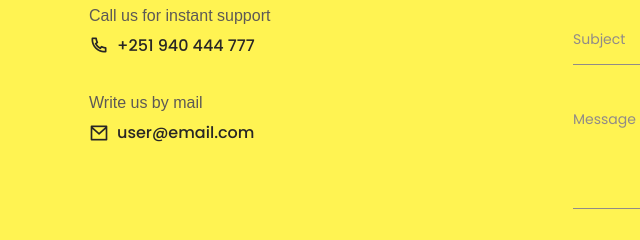
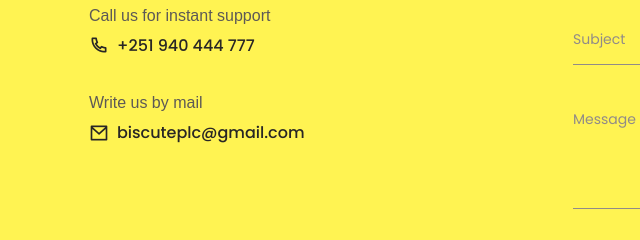
Before and after one commit to essey1/biscute, a plain HTML site: page index.html in a window 1280 px wide. Shown: the part 3400-3640 px from the top of the page, 67-707 px from the left. Drawn offline with nearby package versions, Linux system fonts and the light colour scheme.

Commit message:
Updated index.html

```diff
--- a/index.html
+++ b/index.html
@@ -323,7 +323,7 @@
                                 <h3 class="contact__subtitle">Write us by mail</h3>
                                 <span class="contact__description">
                                     <i class="ri-mail-line contact__icon"></i>
-                                    user@email.com
+                                    biscuteplc@gmail.com
                                 </span>
                             </div>
                         </div>
```
